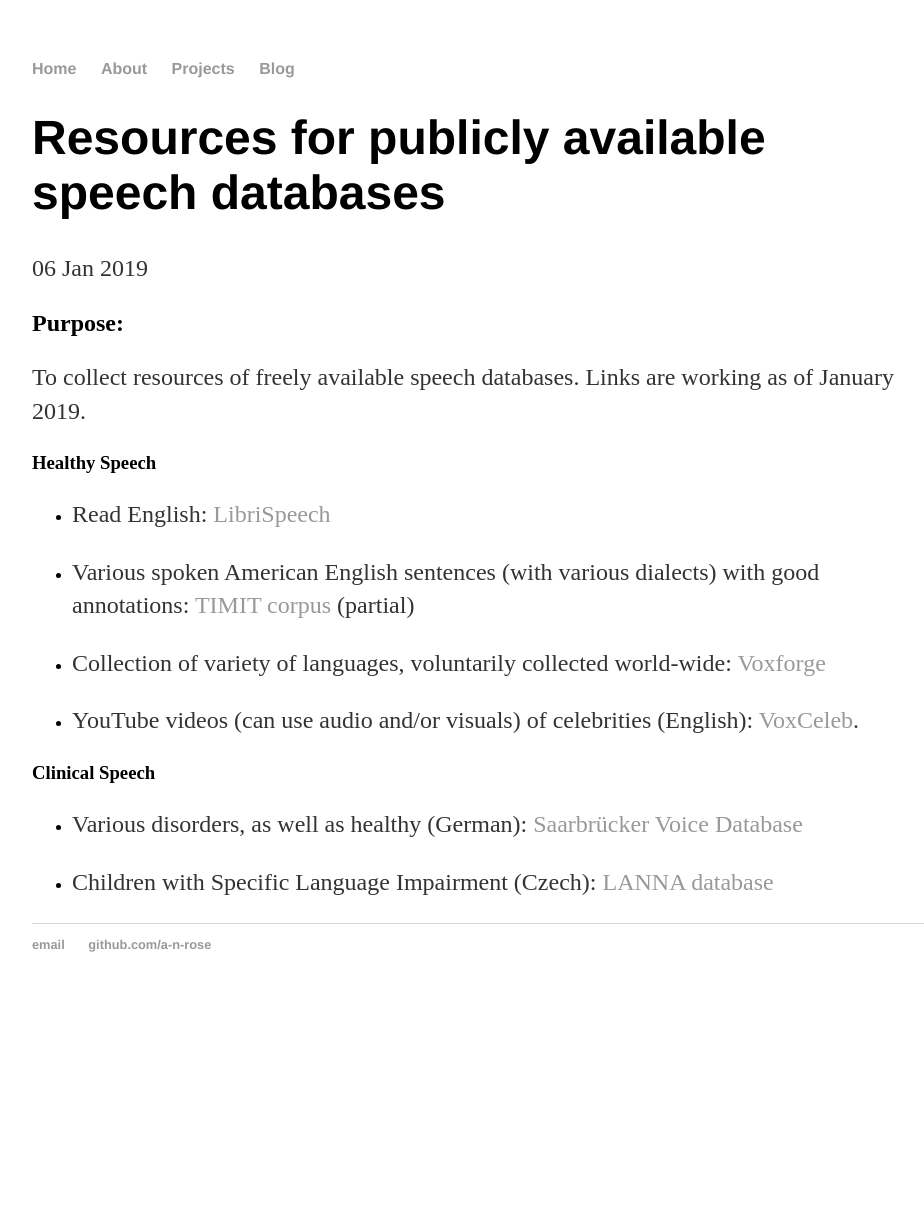
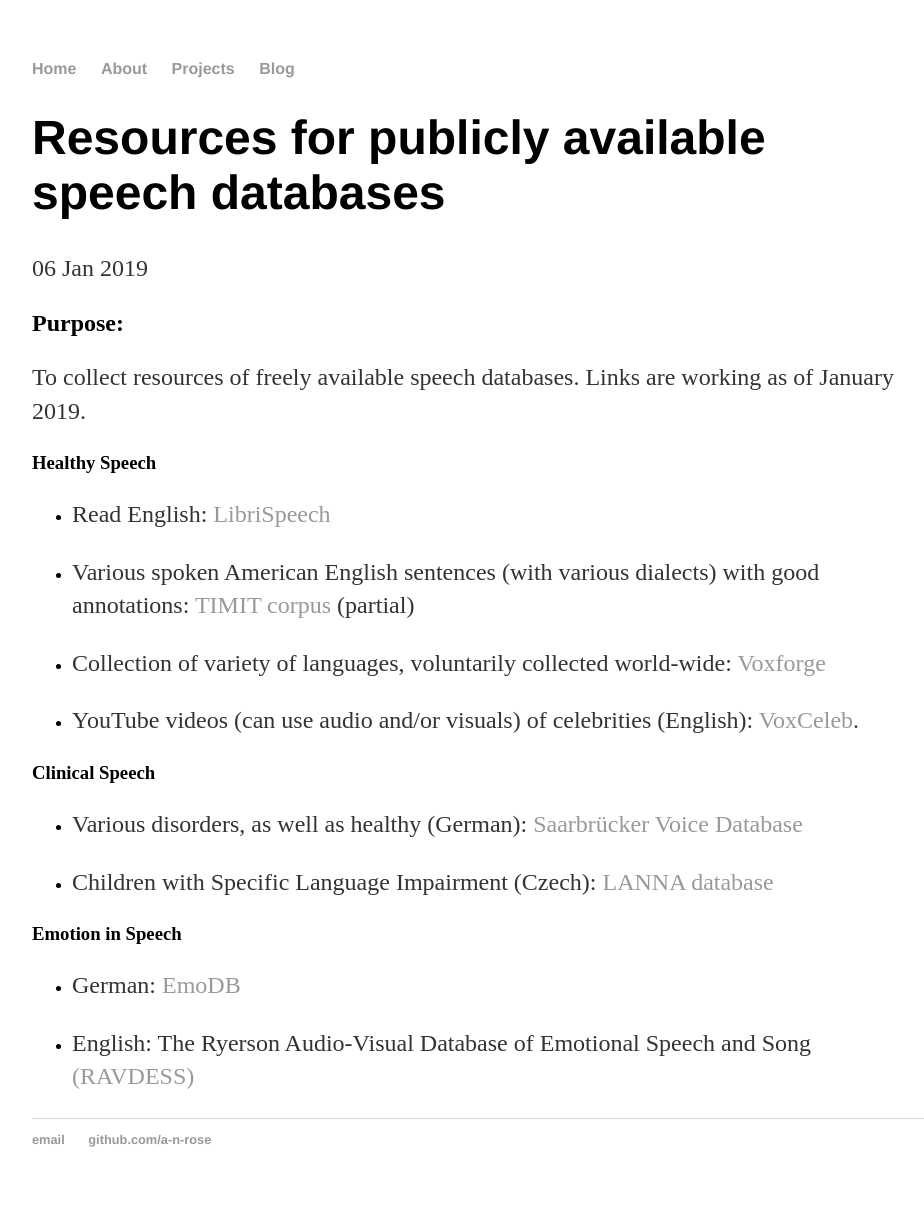
Before and after one commit to a-n-rose/a-n-rose.github.io, a Jekyll site: the page built from _posts/2019-01-06-resources-publicly-available-speech-databases.md, in a window 1280 px wide. Shown: the whole page, without its empty margins (160-1084 px from the left). Built offline with Jekyll 4.4.1, drawn with Linux system fonts in a browser that asks for light colours; before the commit the page ends 1012 px from its top, so only the background shows below that.

Commit message:
added links to emotion in speech databases

```diff
--- a/_posts/2019-01-06-resources-publicly-available-speech-databases.md
+++ b/_posts/2019-01-06-resources-publicly-available-speech-databases.md
@@ -23,3 +23,9 @@
 * Various disorders, as well as healthy (German): <a href="http://www.stimmdatenbank.coli.uni-saarland.de/index.php4#target">Saarbrücker Voice Database</a>
 
 * Children with Specific Language Impairment (Czech): <a href="https://figshare.com/articles/New_draft_item/2360626">LANNA database</a>
+
+### Emotion in Speech
+
+* German: <a href="http://emodb.bilderbar.info/download/">EmoDB</a>
+
+* English: The Ryerson Audio-Visual Database of Emotional Speech and Song <a href="https://zenodo.org/record/1188976">(RAVDESS)</a>
```
